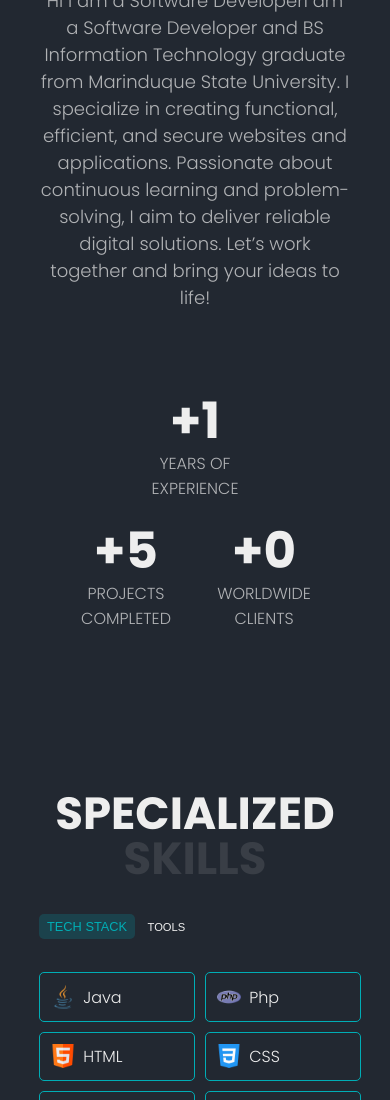
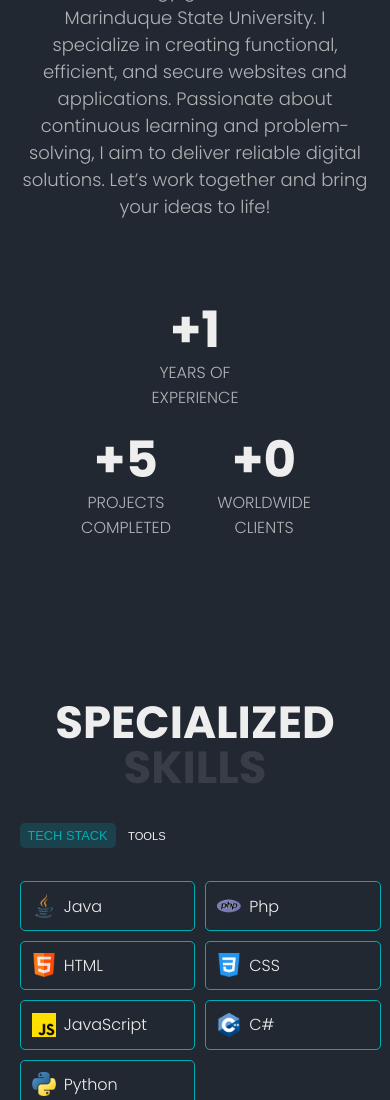
Before and after one commit to Hydrogen86/Magno-Robert-Portfolio, a plain HTML site: page index.html in a window 390 px wide. Shown: the part 1101-2201 px from the top of the page. Drawn offline with Linux system fonts and the light colour scheme; a web font is replaced by a local one.

Commit message:
back to first design

```diff
--- a/style/global.css
+++ b/style/global.css
@@ -49,21 +49,16 @@ body{
   font-family: "Poppins", sans-serif;
   padding-top: 0;/*4rem will change later*/
 }
-main {
-  display: flex;
-  justify-content: center;
-  padding: 0 10%;
-}
 
-/* .main-wrapper{
-  --main-wrapper-max-width: 1100px;
+.main-wrapper{
+  --main-wrapper-max-width: 1300px;
   --main-wrapper-padding: 10%;
 
   width: min(var(--main-wrapper-max-width), 100% - var(--main-wrapper-padding));
   margin-inline: auto;
 
   display: block;
-} */
+}
 
 section{
   margin-top: 10rem;
@@ -99,9 +94,3 @@ section .heading span{
   }
 
 }
-
-@media (max-width: 400px) {
-  main {
-    flex-direction: column;
-  }
-}
```
